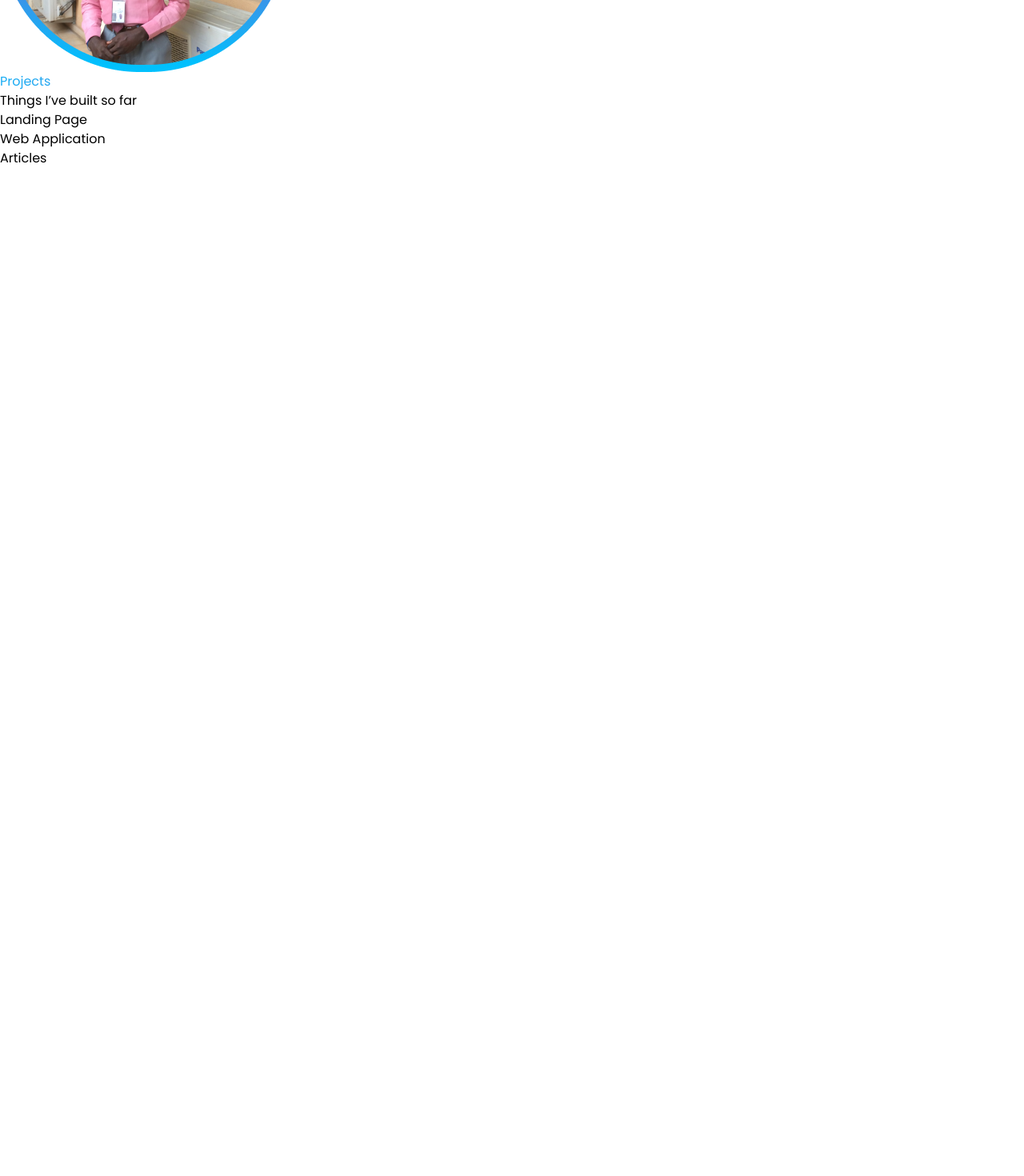
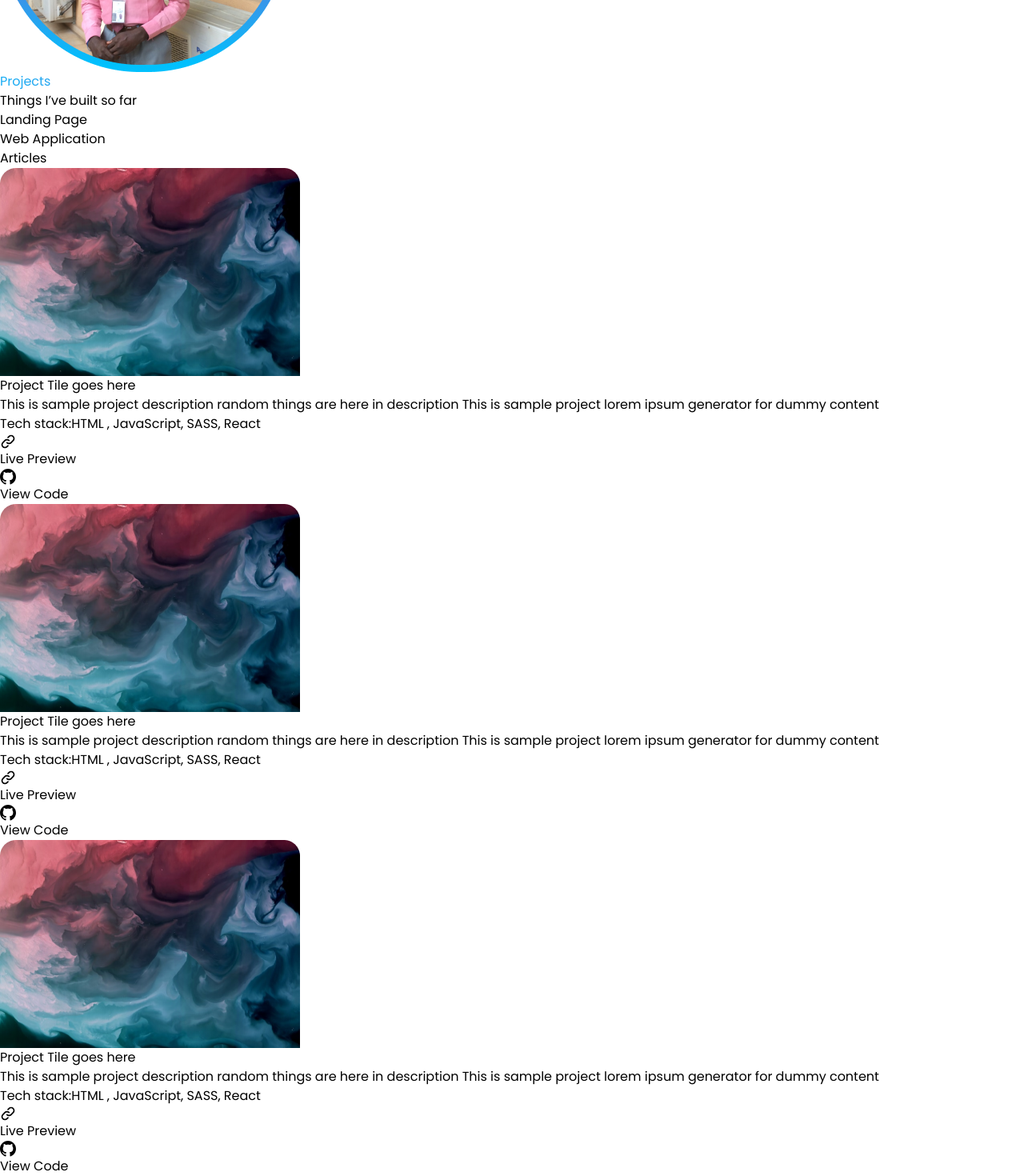
Before and after one commit to himarnoel/Portfolio, a React (Vite) app: page / in a window 1280 px wide. Shown: the part 502-1972 px from the top of the page at 80% size. Before the commit the page ends 800 px from the top, so only its background shows below. Built offline with nearby package versions, Linux system fonts and the light colour scheme.

Commit message:
woked on landing page

```diff
--- a/src/Components/Tabs/TabFiles/LandingPage.tsx
+++ b/src/Components/Tabs/TabFiles/LandingPage.tsx
@@ -1,13 +1,116 @@
+import image from "../../../assets/images/bg1.png";
+import link from "../../../assets/images/link.svg";
+import github from "../../../assets/images/github.svg";
+
 const LandingPage = () => {
   return (
     <div>
-      <div className="grid lg:grid-cols-3 gap-y-4 gap-x-6 mt-4">
-        <div className="w-full rounded-lg h-[20rem] bg-blue-400"></div>
-        <div className="w-full rounded-lg h-[20rem] bg-blue-400"></div>
-        <div className="w-full rounded-lg h-[20rem] bg-blue-400"></div>
-        <div className="w-full rounded-lg h-[20rem] bg-blue-400"></div>
-        <div className="w-full rounded-lg h-[20rem] bg-blue-400"></div>
-        <div className="w-full rounded-lg h-[20rem] bg-blue-400"></div>
+      <div className="grid lg:grid-cols-3 gap-y-10 gap-x-20 mt-20">
+        <div className="w-full shadow-[2px_2px_100px_0px_rgba(0,_0,_0,_0.20)]  rounded-[20px] min-h-[32rem]">
+          <img src={image} alt="" className="w-full object-fill" />
+          <div className="flex flex-col  gap-y-8 w-full px-4 pb-2">
+            <p className="text-[#000] text-[28px]  font-bold">
+              Project Tile goes here
+            </p>
+            <p className="s">
+              This is sample project description random things are here in
+              description This is sample project lorem ipsum generator for dummy
+              content
+            </p>
+            <p className="flex items-center gap-x-2">
+              <span className="text-[16px] font-[400] text-[#42446E]">
+                Tech stack:
+              </span>
+              <span className="text-[#42446E] font-[300]  text-[14px]">
+                HTML , JavaScript, SASS, React
+              </span>
+            </p>
+            <div className="flex items-center justify-between">
+              <div className="flex gap-x-1">
+                <img src={link} alt="" />
+                <span className="text-[#000] text-[16px] underline">
+                  Live Preview
+                </span>
+              </div>
+              <div className="flex gap-x-1">
+                <img src={github} alt="" />
+                <span className="text-[#000] text-[16px] underline">
+                  View Code
+                </span>
+              </div>
+            </div>
+          </div>
+        </div>
+        <div className="w-full shadow-[2px_2px_100px_0px_rgba(0,_0,_0,_0.20)]  rounded-[20px] min-h-[32rem]">
+          <img src={image} alt="" className="w-full object-fill" />
+          <div className="flex flex-col  gap-y-8 w-full px-4 pb-2">
+            <p className="text-[#000] text-[28px]  font-bold">
+              Project Tile goes here
+            </p>
+            <p className="s">
+              This is sample project description random things are here in
+              description This is sample project lorem ipsum generator for dummy
+              content
+            </p>
+            <p className="flex items-center gap-x-2">
+              <span className="text-[16px] font-[400] text-[#42446E]">
+                Tech stack:
+              </span>
+              <span className="text-[#42446E] font-[300]  text-[14px]">
+                HTML , JavaScript, SASS, React
+              </span>
+            </p>
+            <div className="flex items-center justify-between">
+              <div className="flex gap-x-1">
+                <img src={link} alt="" />
+                <span className="text-[#000] text-[16px] underline">
+                  Live Preview
+                </span>
+              </div>
+              <div className="flex gap-x-1">
+                <img src={github} alt="" />
+                <span className="text-[#000] text-[16px] underline">
+                  View Code
+                </span>
+              </div>
+            </div>
+          </div>
+        </div>
+        <div className="w-full shadow-[2px_2px_100px_0px_rgba(0,_0,_0,_0.20)]  rounded-[20px] min-h-[32rem]">
+          <img src={image} alt="" className="w-full object-fill" />
+          <div className="flex flex-col  gap-y-8 w-full px-4 pb-2">
+            <p className="text-[#000] text-[28px]  font-bold">
+              Project Tile goes here
+            </p>
+            <p className="s">
+              This is sample project description random things are here in
+              description This is sample project lorem ipsum generator for dummy
+              content
+            </p>
+            <p className="flex items-center gap-x-2">
+              <span className="text-[16px] font-[400] text-[#42446E]">
+                Tech stack:
+              </span>
+              <span className="text-[#42446E] font-[300]  text-[14px]">
+                HTML , JavaScript, SASS, React
+              </span>
+            </p>
+            <div className="flex items-center justify-between">
+              <div className="flex gap-x-1">
+                <img src={link} alt="" />
+                <span className="text-[#000] text-[16px] underline">
+                  Live Preview
+                </span>
+              </div>
+              <div className="flex gap-x-1">
+                <img src={github} alt="" />
+                <span className="text-[#000] text-[16px] underline">
+                  View Code
+                </span>
+              </div>
+            </div>
+          </div>
+        </div>
       </div>
     </div>
   );
```
Also changed, not shown: src/assets/images/github.svg (added), src/assets/images/link.svg (added).
